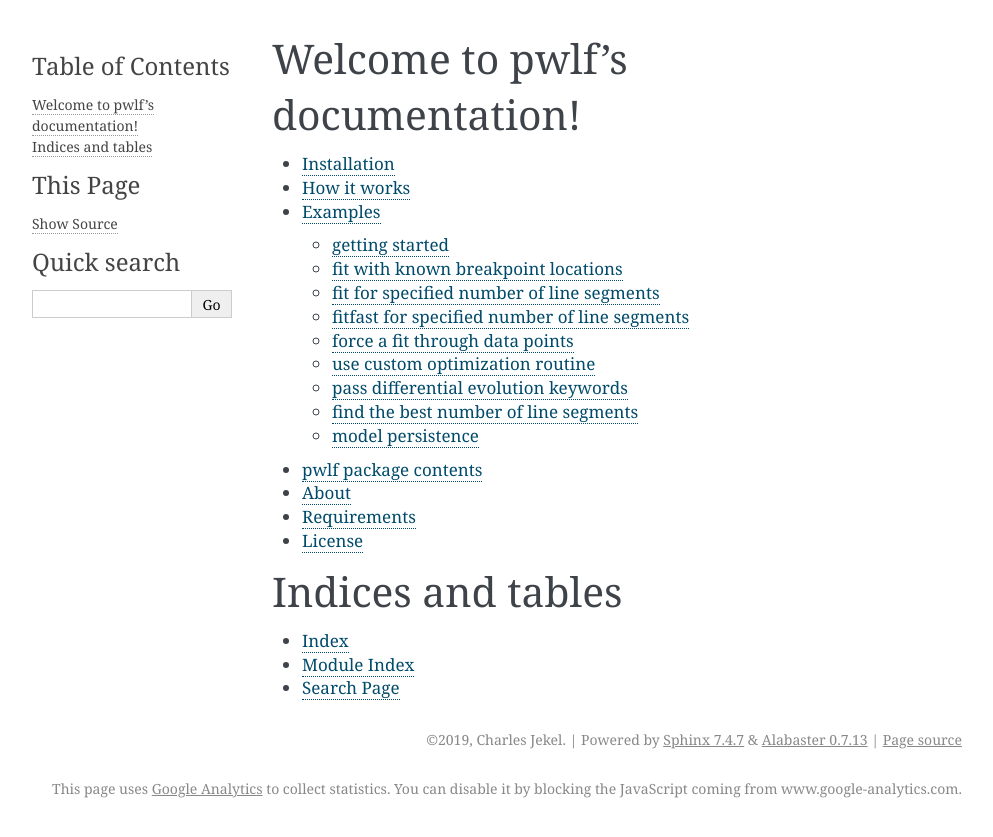
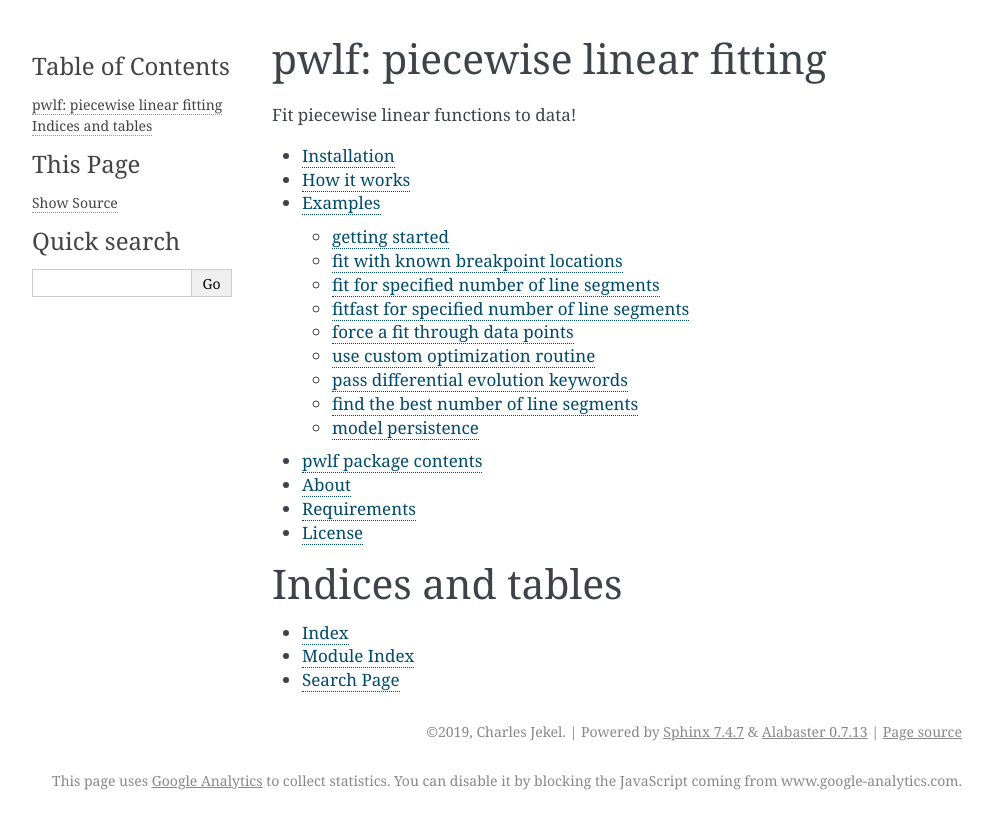
Before and after one commit to cjekel/piecewise_linear_fit_py, a Sphinx documentation site: the page built from sphinxdocs/source/index.rst, in a window 1280 px wide. Shown: the top 837 px of the page, without its empty margins (148-1141 px from the left). Built offline with Sphinx 7.4.7, drawn with Linux system fonts in a browser that asks for light colours.

Commit message:
update documentation to go live

```diff
--- a/sphinxdocs/source/index.rst
+++ b/sphinxdocs/source/index.rst
@@ -1,5 +1,7 @@
-Welcome to pwlf's documentation!
+pwlf: piecewise linear fitting
 ================================
+
+Fit piecewise linear functions to data!
 
 .. toctree::
    :maxdepth: 2
```
Also changed, not shown: sphinxdocs/source/about.rst (+8 -0 lines).
